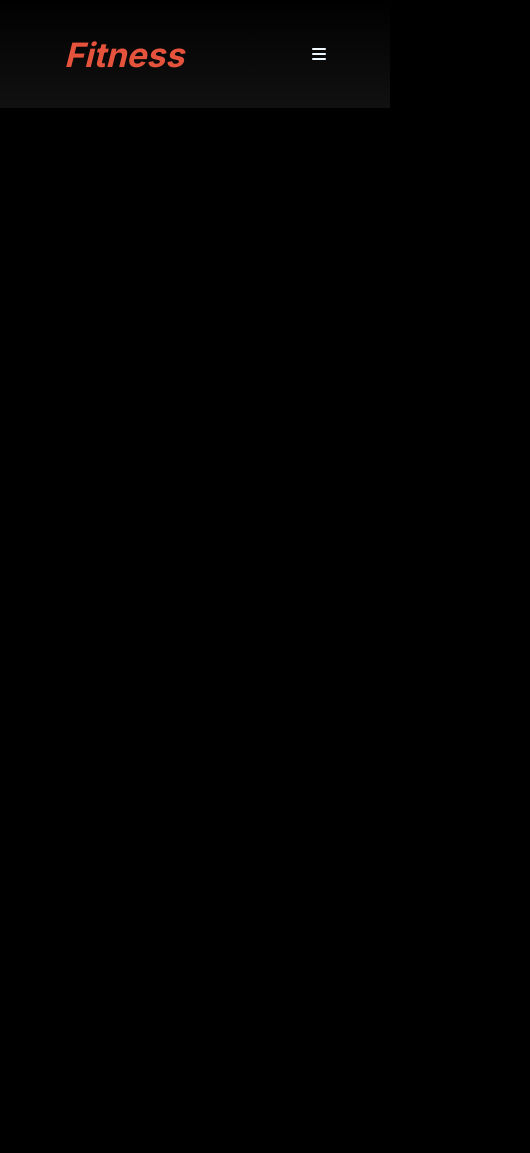
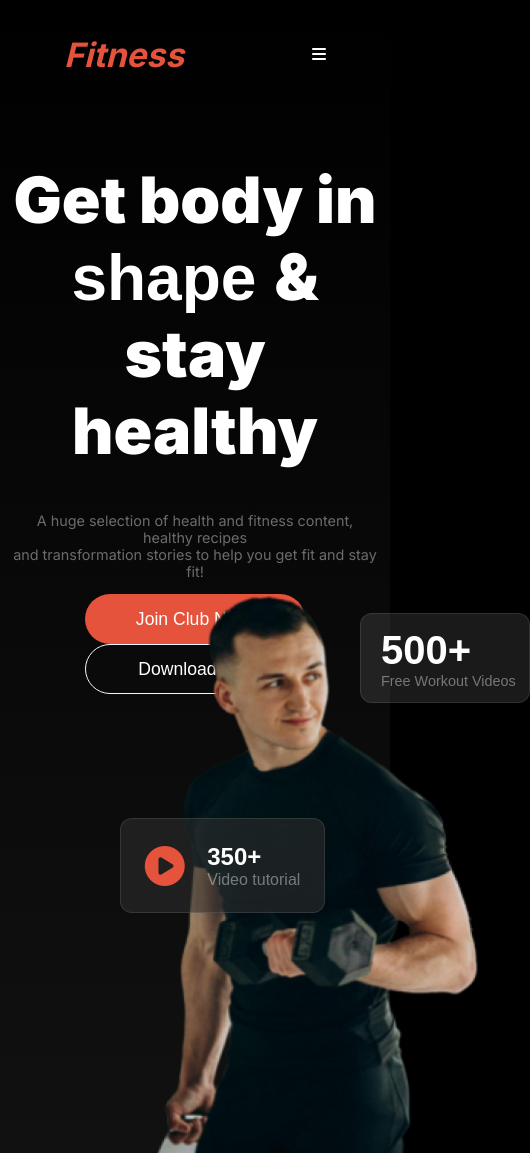
Before and after one commit to rafat-07/Assignment-2-by-rafat, a plain HTML site: page index.html in a window 390 px wide. Shown: the whole page, 530 px wide, since content can reach past the window. Before the commit the page ends 844 px from the top, so only its background shows below. Drawn offline with Linux system fonts and the light colour scheme; a web font is replaced by a local one.

Commit message:
banner responsive commit

```diff
--- a/index.html
+++ b/index.html
@@ -22,9 +22,34 @@
                 <li class="nav-item"><a href="" class="nav-link">About</a></li>
             </ul>
             <div class="menu-bar">
-                <i style="color: aliceblue;" class="fa-solid fa-bars"></i>
+                <i style="color: #ffffff;" class="fa-solid fa-bars"></i>
             </div>
         </nav>
+        <div class="banner dflex">
+            <div class="banner-des">
+                <h1 class="banner-title text-color1">Get body in <br> <span id="shape">shape </span> & stay <br> healthy
+                </h1>
+                <p class="fs-2 text-color2">A huge selection of health and fitness content, healthy recipes <br> and
+                    transformation stories to help you get fit and stay fit!</p>
+                <button class="cmn-btn">Join Club Now!</button>
+                <button class="app-btn">Download App</button>
+            </div>
+            <div class="banner-img">
+                <button class="video-tutorial dflex">
+                    <i style="font-size: 2.5rem; color: rgb(230, 83, 60); margin-right: 5px;"
+                        class="fa-solid fa-circle-play"></i>
+                    <div>
+                        <span class="three-hundred text-color1">350+</span> <br>
+                        <span class="video-tutorials text-color2">Video tutorial</span>
+                    </div>
+                </button>
+
+                <button class="workout-videos">
+                    <span class="five-hundred text-color1">500+</span> <br>
+                    <span class="free-videos text-color2">Free Workout Videos</span>
+                </button>
+            </div>
+        </div>
     </header>
 </body>
 
--- a/styles/responsive.css
+++ b/styles/responsive.css
@@ -9,4 +9,30 @@
 
         justify-content: space-around;
     }
+
+.banner{
+    flex-direction: column;
 }
+.banner-des{
+    margin-top: 0px;
+    text-align: center;
+    padding: 10px;
+}
+.banner-img{
+    margin-left: 150px;
+
+
+}
+
+.workout-videos {
+    top: 40px;
+    right: -30px;
+}
+.video-tutorial {
+    margin-top: 0px;
+    bottom: 240px;
+    left: -30px;
+}
+
+
+}
--- a/styles/style.css
+++ b/styles/style.css
@@ -115,3 +115,87 @@ ul>li {
     justify-content: space-between;
     align-items: center;
 }
+
+/* banner styles */
+
+.banner-des {
+    margin-top: 60px;
+    max-width: 520px;
+    height: 445px;
+    text-align: left;
+}
+
+.banner-title {
+    font-size: 4rem;
+    font-weight: 900;
+}
+
+#shape {
+    font-family: 'Miama Nueva', sans-serif;
+}
+
+.banner-img {
+    background: url(../images/Images\ 2.png);
+    background-size: cover;
+    background-position: center;
+    margin-left: 250px;
+    width: 350px;
+    height: 580px;
+    position: relative;
+}
+
+.workout-videos {
+    text-align: left;
+    padding-left: 20px;
+    width: 170px;
+    height: 90px;
+    border: 1px solid rgba(255, 255, 255, 0.1);
+    border-radius: 12px;
+    background: rgba(255, 255, 255, 0.1);
+    position: absolute;
+    top: 130px;
+    right: -50px;
+
+}
+.video-tutorial {
+    width: 205px;
+    height: 95px;
+    border: 1px solid rgba(255, 255, 255, 0.1);
+    border-radius: 12px;
+    background: rgba(48, 48, 48, 0.54);
+    justify-content: space-evenly;
+    align-items: center;
+    text-align: left;
+    margin-top: 20px;
+    position: absolute;
+    bottom: 65px;
+    left: -130px;
+}
+
+.five-hundred {
+    font-size: 2.5rem;
+    font-weight: 900;
+}
+
+.free-videos{
+    font-size: 0.9rem;
+}
+.video-tutorials {
+    font-size: 1rem;
+}
+
+.three-hundred {
+    font-size: 1.5rem;
+    font-weight: 900;
+}
+
+.app-btn {
+    font-size: 1.1rem;
+    color: rgb(255, 255, 255);
+    border: 1px solid aliceblue;
+    border-radius: 40px;
+    background: none;
+    width: 220px;
+    height: 50px;
+    cursor: pointer;
+}
```
